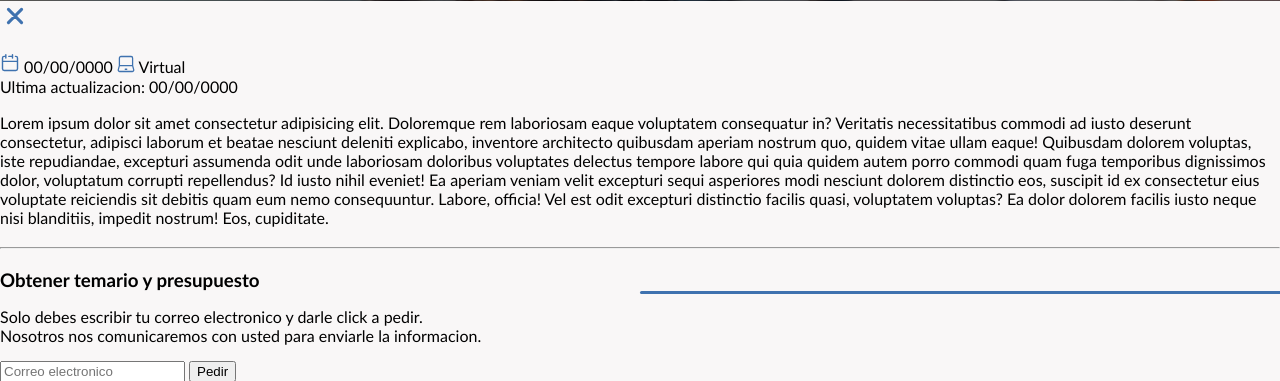
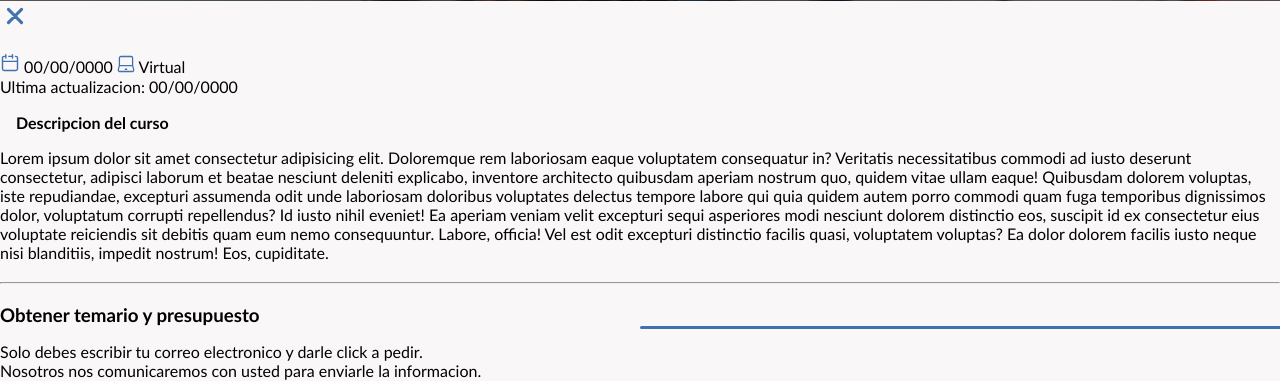
Before and after one commit to Lauty128/Site-for-consultancy, a PHP site: page /views/cursos.php in a window 1280 px wide. Shown: the part 555-936 px from the top of the page. Run offline with PHP 8.4, Linux system fonts and the light colour scheme; data that the repository does not hold is empty.

Commit message:
span added in course box

```diff
--- a/views/cursos.php
+++ b/views/cursos.php
@@ -63,6 +63,7 @@
                 </div>
             </div>
             <span class="CourseBox__lastDate">Ultima actualizacion: 00/00/0000</span>
+            <span style="display: block; font-weight:700; padding:0 1em; margin-top:1em">Descripcion del curso</span>
             <p class="CourseBox__description">
                 Lorem ipsum dolor sit amet consectetur adipisicing elit. Doloremque rem laboriosam eaque voluptatem consequatur in? Veritatis necessitatibus commodi ad iusto deserunt consectetur, adipisci laborum et beatae nesciunt deleniti explicabo, inventore architecto quibusdam aperiam nostrum quo, quidem vitae ullam eaque! Quibusdam dolorem voluptas, iste repudiandae, excepturi assumenda odit unde laboriosam doloribus voluptates delectus tempore labore qui quia quidem autem porro commodi quam fuga temporibus dignissimos dolor, voluptatum corrupti repellendus? Id iusto nihil eveniet! Ea aperiam veniam velit excepturi sequi asperiores modi nesciunt dolorem distinctio eos, suscipit id ex consectetur eius voluptate reiciendis sit debitis quam eum nemo consequuntur. Labore, officia! Vel est odit excepturi distinctio facilis quasi, voluptatem voluptas? Ea dolor dolorem facilis iusto neque nisi blanditiis, impedit nostrum! Eos, cupiditate.
             </p>
```
